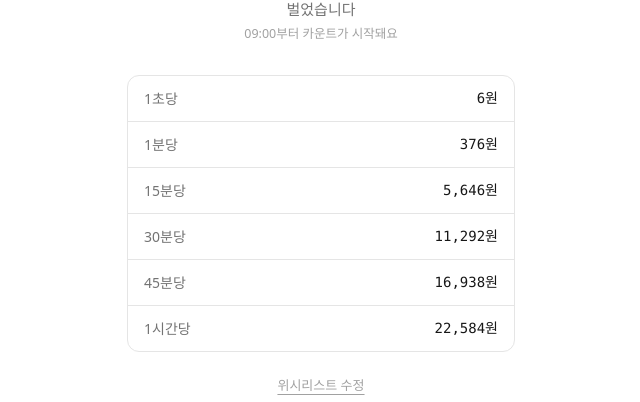
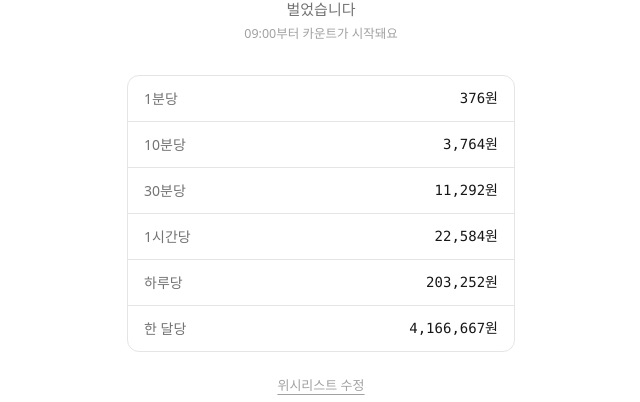
Before and after one commit to Namsanii/salarymeter, a Next.js app: page / in a window 1280 px wide. Both pictures are taken after a click on the button "확인". Shown: the part 294-696 px from the top of the page, without its empty margins (319-959 px from the left). Built offline with nearby package versions, Linux system fonts and the light colour scheme.

Commit message:
revise rate intervals

```diff
--- a/components/salarymeter.tsx
+++ b/components/salarymeter.tsx
@@ -115,11 +115,9 @@ function getWorkStatus(
 }
 
 const RATE_INTERVALS: { label: string; seconds: number }[] = [
-  { label: "1초", seconds: 1 },
   { label: "1분", seconds: 60 },
-  { label: "15분", seconds: 900 },
+  { label: "10분", seconds: 600 },
   { label: "30분", seconds: 1800 },
-  { label: "45분", seconds: 2700 },
   { label: "1시간", seconds: 3600 },
 ];
 
@@ -411,12 +409,10 @@ export default function SalaryMeter() {
         </div>
 
         <div className="w-full border border-neutral-200 rounded-xl overflow-hidden mb-6">
-          {RATE_INTERVALS.map((r, i) => (
+          {RATE_INTERVALS.map((r) => (
             <div
               key={r.label}
-              className={`flex items-center justify-between px-4 py-3 text-[14px] ${
-                i !== RATE_INTERVALS.length - 1 ? "border-b border-neutral-200" : ""
-              }`}
+              className="flex items-center justify-between px-4 py-3 text-[14px] border-b border-neutral-200"
             >
               <span className="text-neutral-500">{r.label}당</span>
               <span className="font-mono font-medium text-neutral-900 tabular-nums">
@@ -424,6 +420,18 @@ export default function SalaryMeter() {
               </span>
             </div>
           ))}
+          <div className="flex items-center justify-between px-4 py-3 text-[14px] border-b border-neutral-200">
+            <span className="text-neutral-500">하루당</span>
+            <span className="font-mono font-medium text-neutral-900 tabular-nums">
+              {fmtWon(perSecond * hoursNum * 3600)}원
+            </span>
+          </div>
+          <div className="flex items-center justify-between px-4 py-3 text-[14px]">
+            <span className="text-neutral-500">한 달당</span>
+            <span className="font-mono font-medium text-neutral-900 tabular-nums">
+              {fmtWon(salary / 12)}원
+            </span>
+          </div>
         </div>
 
         {wishlist.length > 0 && !editingWishlist && (
```
